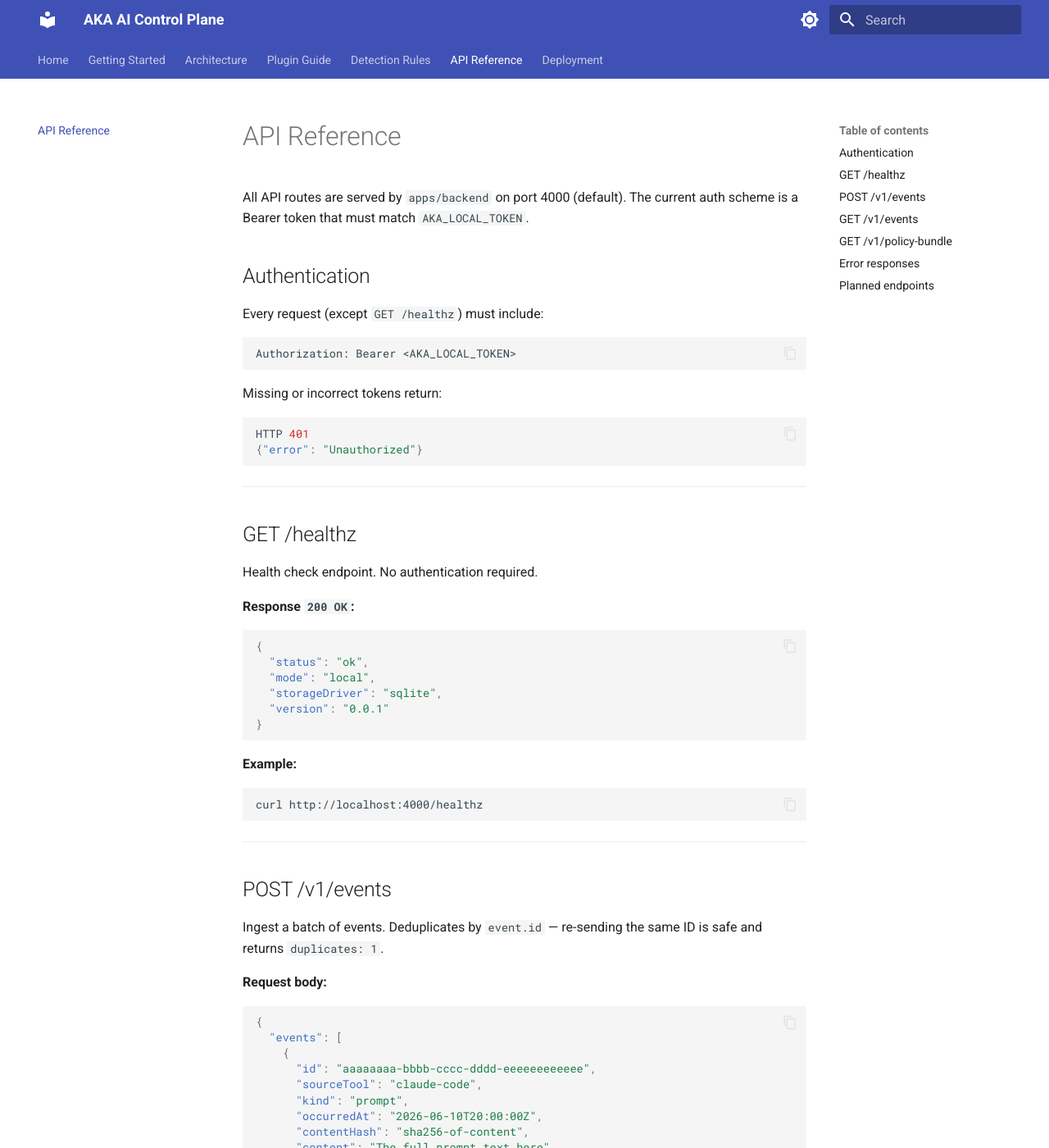
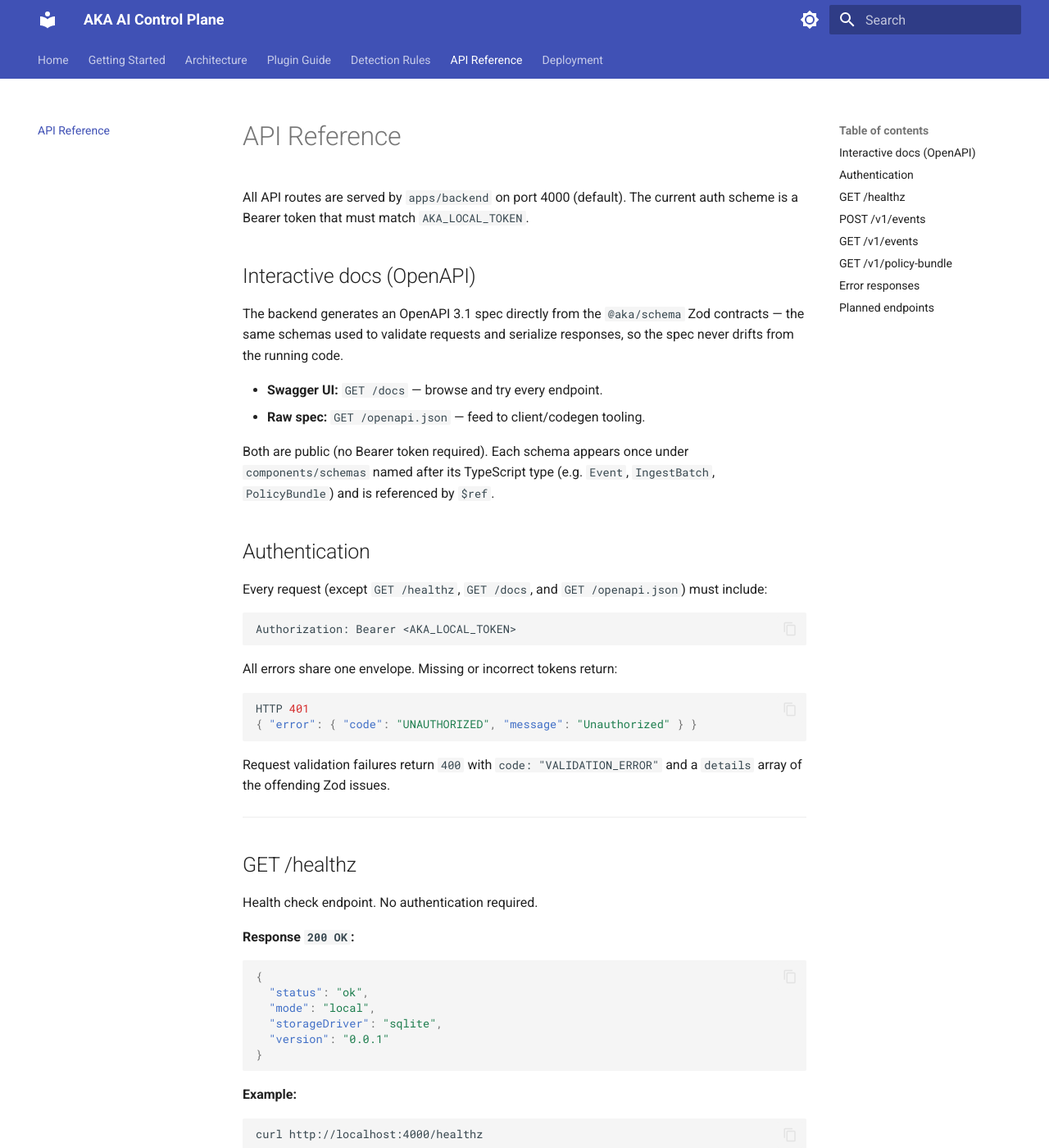
Before and after one commit to akasecurity/ai-tc-docs, an MkDocs documentation site: the page built from docs/api/reference.md, in a window 1280 px wide and 1400 px high. Shown: the whole window at 82% size. Built offline with MkDocs 1.6.1 and Material for MkDocs 9.7.7, drawn with Linux system fonts in a browser that asks for light colours.

Commit message:
feat(backend): class-based services/repositories, thin routes, and OpenAPI
Make the data and service layers class-based with constructor-injected
dependencies so methods read as domain operations, turn routes into thin
controllers, and generate an OpenAPI spec + Swagger UI from the @aka/schema
Zod contracts.

- Repositories are per-request classes (ScopedRepository) that take the tenant
  scope in the constructor; methods drop the scope parameter.
- Services are classes that take their repositories in the constructor and own
  response shaping. The atomic event-ingest -> produceFindings flow is preserved
  via an ingest unit-of-work that binds all three repos to one joined tenant tx.
- A per-request DI container decorates req.services; routes become one-liners.
- Routes declare Zod schemas for body/query/params/response; fastify-type-provider-zod
  drives request parsing and response serialization end to end.
- @fastify/swagger + swagger-ui serve /docs and /openapi.json; schemas appear once
  under components/schemas (by type name) and are reused via $ref.
- Global error handler renders one ErrorResponse envelope for validation, thrown,
  serialization, and not-found errors.
- Update backend tests to the class API; api reference doc points at /docs.

Co-Authored-By: Claude Opus 4.8 <noreply@anthropic.com>

````diff
--- a/docs/api/reference.md
+++ b/docs/api/reference.md
@@ -2,20 +2,36 @@
 
 All API routes are served by `apps/backend` on port 4000 (default). The current auth scheme is a Bearer token that must match `AKA_LOCAL_TOKEN`.
 
+## Interactive docs (OpenAPI)
+
+The backend generates an OpenAPI 3.1 spec directly from the `@aka/schema` Zod
+contracts — the same schemas used to validate requests and serialize responses,
+so the spec never drifts from the running code.
+
+- **Swagger UI:** `GET /docs` — browse and try every endpoint.
+- **Raw spec:** `GET /openapi.json` — feed to client/codegen tooling.
+
+Both are public (no Bearer token required). Each schema appears once under
+`components/schemas` named after its TypeScript type (e.g. `Event`, `IngestBatch`,
+`PolicyBundle`) and is referenced by `$ref`.
+
 ## Authentication
 
-Every request (except `GET /healthz`) must include:
+Every request (except `GET /healthz`, `GET /docs`, and `GET /openapi.json`) must include:
 
 ```
 Authorization: Bearer <AKA_LOCAL_TOKEN>
 ```
 
-Missing or incorrect tokens return:
+All errors share one envelope. Missing or incorrect tokens return:
 
 ```json
 HTTP 401
-{"error": "Unauthorized"}
+{ "error": { "code": "UNAUTHORIZED", "message": "Unauthorized" } }
 ```
+
+Request validation failures return `400` with `code: "VALIDATION_ERROR"` and a
+`details` array of the offending Zod issues.
 
 ---
 
````
